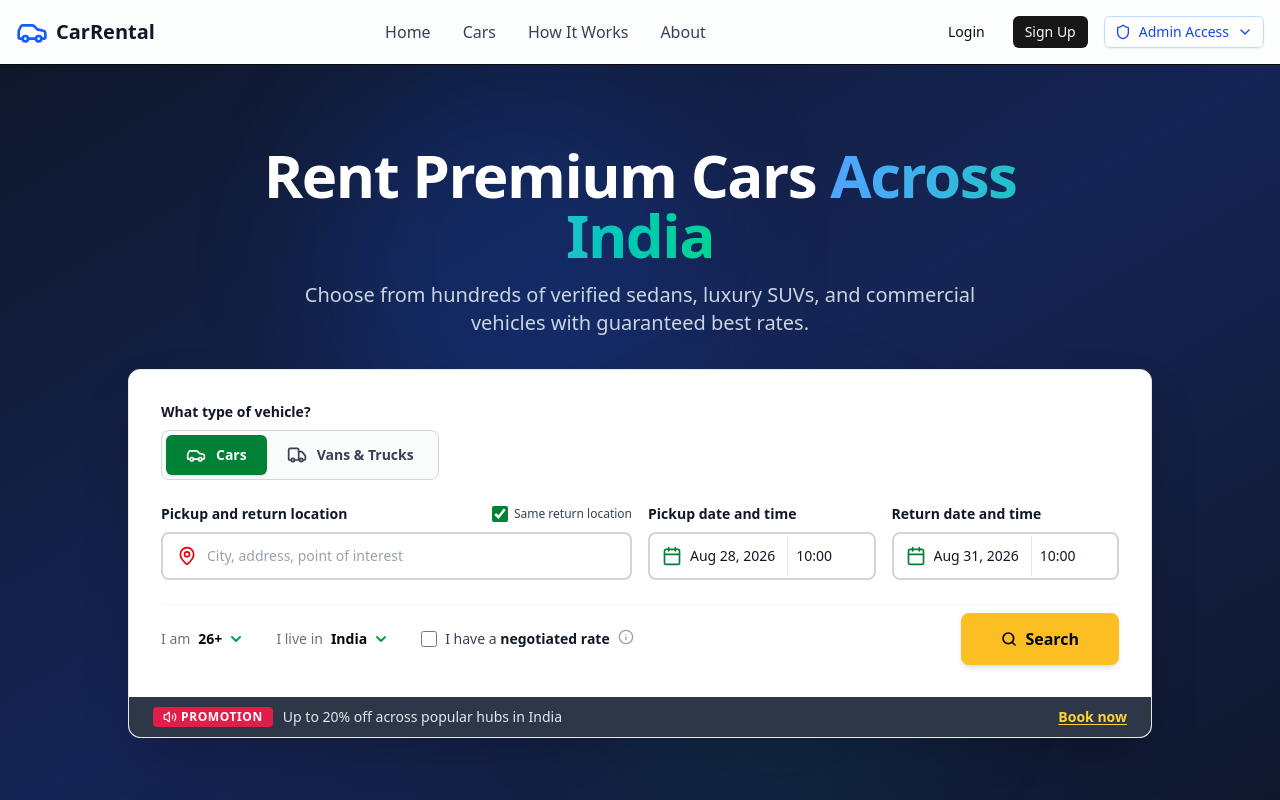
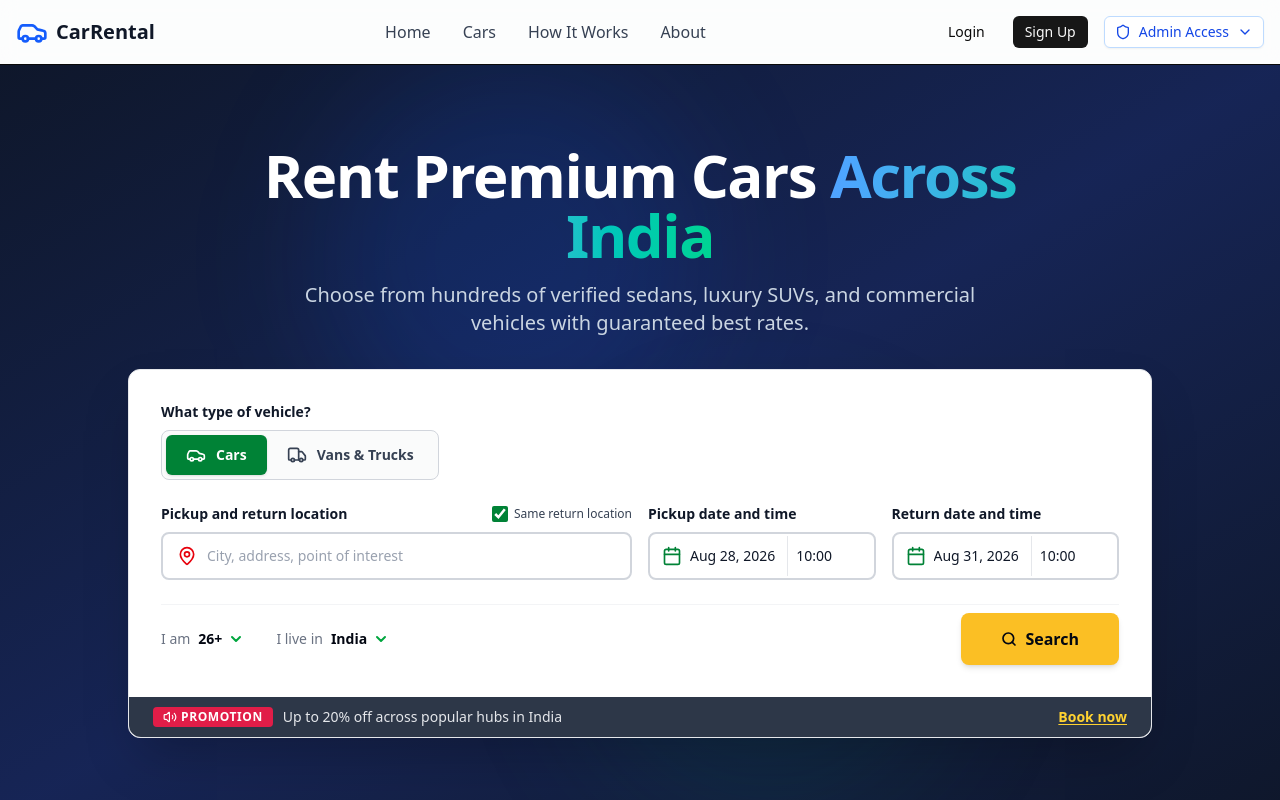
Before and after one commit to sachin11p12/Car-Rent-Frontend, a React (Vite) app: page / in a window 1280 px wide. Shown: the top 800 px of the page. Built offline with nearby package versions, Linux system fonts and the light colour scheme.

Commit message:
removed negotiation checkbox

```diff
--- a/src/components/home/HeroSearchWidget.jsx
+++ b/src/components/home/HeroSearchWidget.jsx
@@ -657,38 +657,6 @@ export const HeroSearchWidget = () => {
                 </div>
               )}
             </div>
-
-            {/* 3. Negotiated Rate Checkbox */}
-            <div className="flex items-center gap-2">
-              <label className="flex items-center gap-2 text-sm text-gray-700 cursor-pointer select-none">
-                <input
-                  type="checkbox"
-                  checked={hasNegotiatedRate}
-                  onChange={(e) => setHasNegotiatedRate(e.target.checked)}
-                  className="w-4 h-4 text-green-700 rounded border-gray-300 focus:ring-green-600 accent-green-700"
-                />
-                <span>I have a <strong className="font-semibold text-gray-900">negotiated rate</strong></span>
-              </label>
-
-              <div className="relative">
-                <button
-                  type="button"
-                  onClick={() => setShowInfoTooltip(!showInfoTooltip)}
-                  onMouseEnter={() => setShowInfoTooltip(true)}
-                  onMouseLeave={() => setShowInfoTooltip(false)}
-                  className="text-gray-400 hover:text-gray-600 focus:outline-none cursor-pointer"
-                  aria-label="Information about negotiated rates"
-                >
-                  <Info className="w-4 h-4" />
-                </button>
-                {showInfoTooltip && (
-                  <div className="absolute bottom-full left-1/2 -translate-x-1/2 mb-2 w-64 p-2.5 bg-gray-900 text-white text-xs rounded-md shadow-xl z-50">
-                    Enter your corporate, club membership, or customer loyalty discount code to unlock contract rates.
-                  </div>
-                )}
-              </div>
-            </div>
-
           </div>
 
           {/* Right Action: Search CTA Button */}
```
